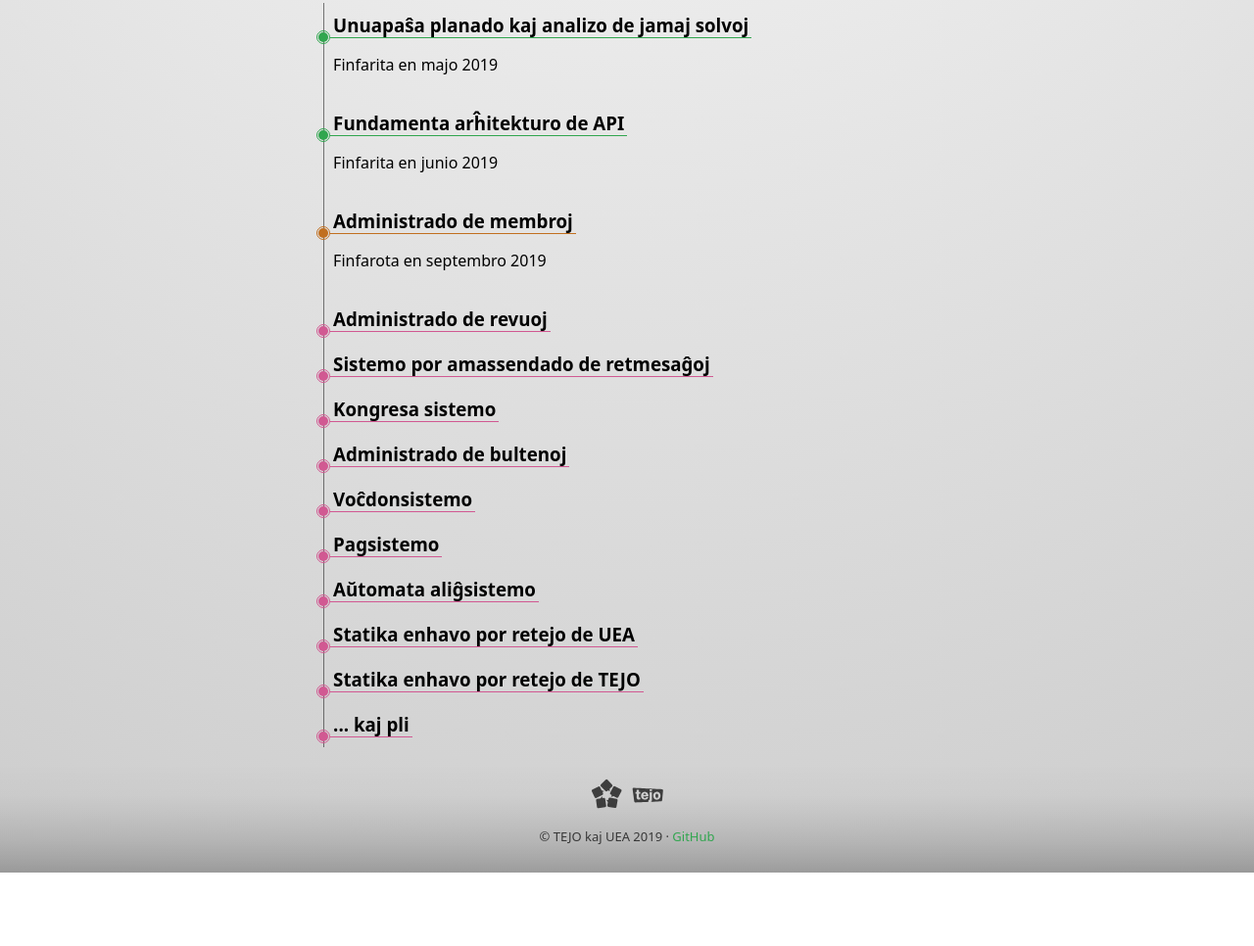
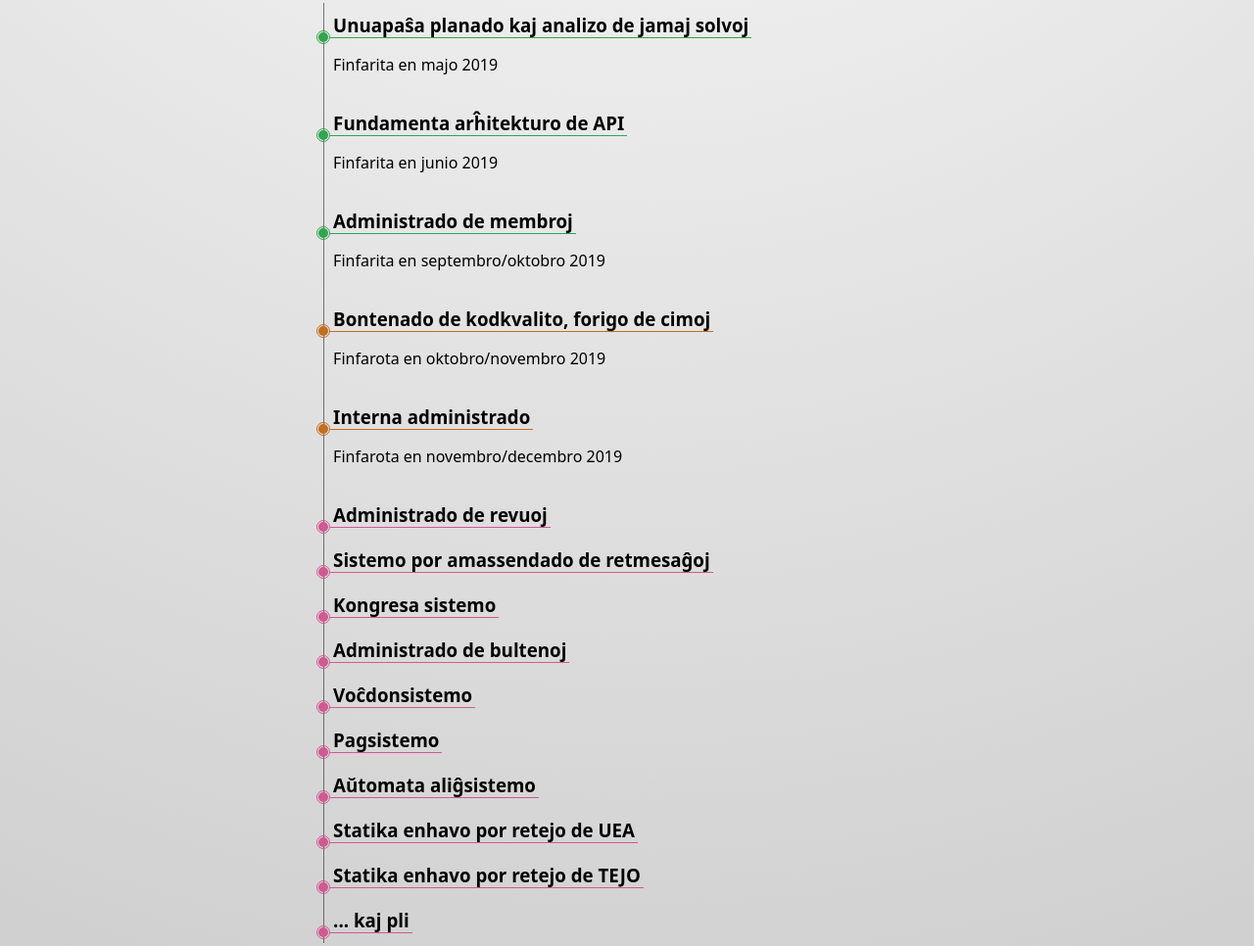
Before and after one commit to AksoEo/akso.org, a plain HTML site: page index.html in a window 1280 px wide. Shown: the part 953-1919 px from the top of the page at 98% size. Before the commit the page ends 1844 px from the top, so only its background shows below. Drawn offline with Linux system fonts and the light colour scheme.

Commit message:
Update milestones

```diff
--- a/index.html
+++ b/index.html
@@ -63,11 +63,27 @@
                     </p>
                 </div>
                 <div class="milestone">
-                    <h3 class="milestone-label milestone-wip">
+                    <h3 class="milestone-label ">
                         Administrado de membroj
                     </h3>
                     <p>
-                        Finfarota en septembro 2019
+                        Finfarita en septembro/oktobro 2019
+                    </p>
+                </div>
+                <div class="milestone">
+                    <h3 class="milestone-label milestone-wip">
+                        Bontenado de kodkvalito, forigo de cimoj
+                    </h3>
+                    <p>
+                        Finfarota en oktobro/novembro 2019
+                    </p>
+                </div>
+                 <div class="milestone">
+                    <h3 class="milestone-label milestone-wip">
+                        Interna administrado
+                    </h3>
+                    <p>
+                        Finfarota en novembro/decembro 2019
                     </p>
                 </div>
                 <div class="milestone">
```
